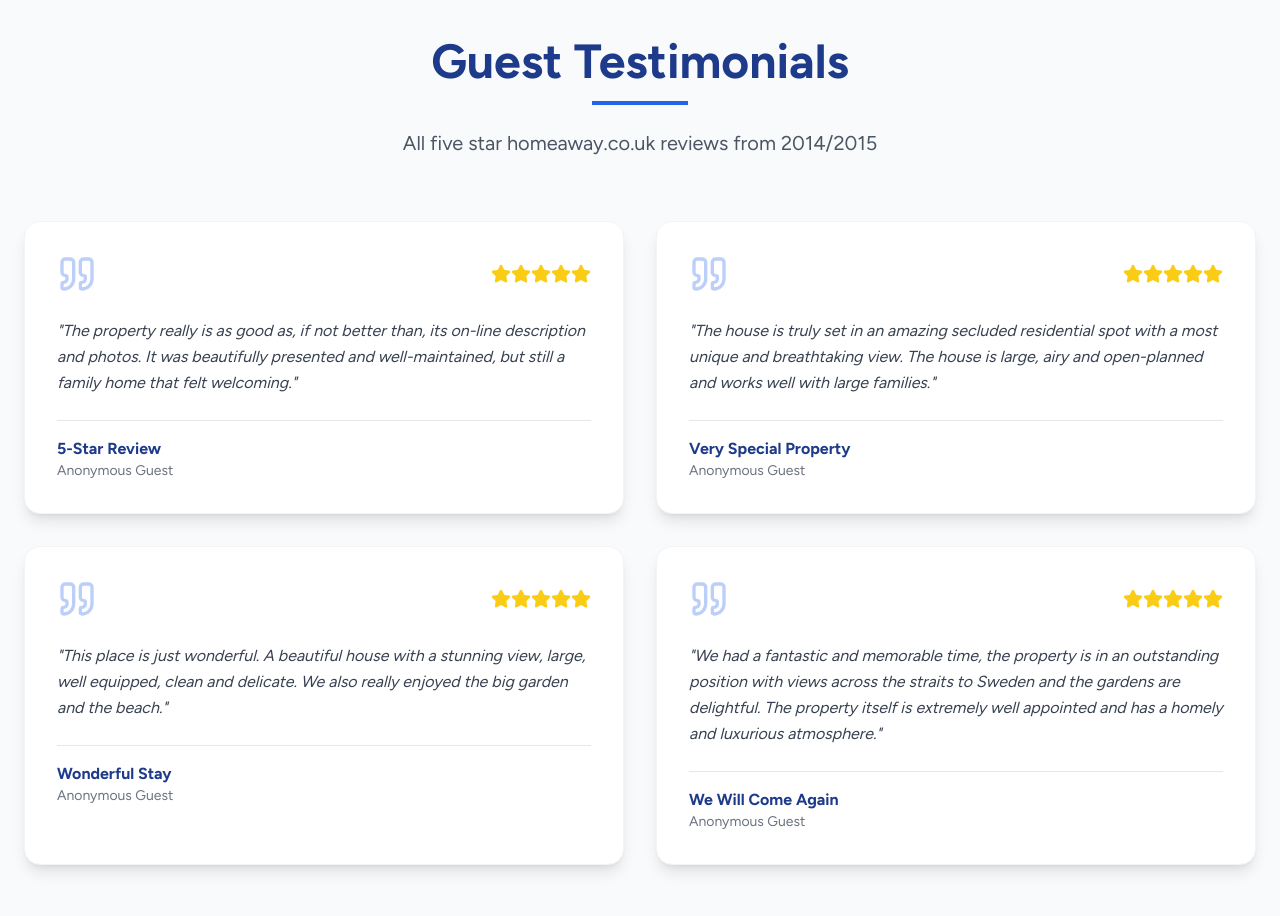
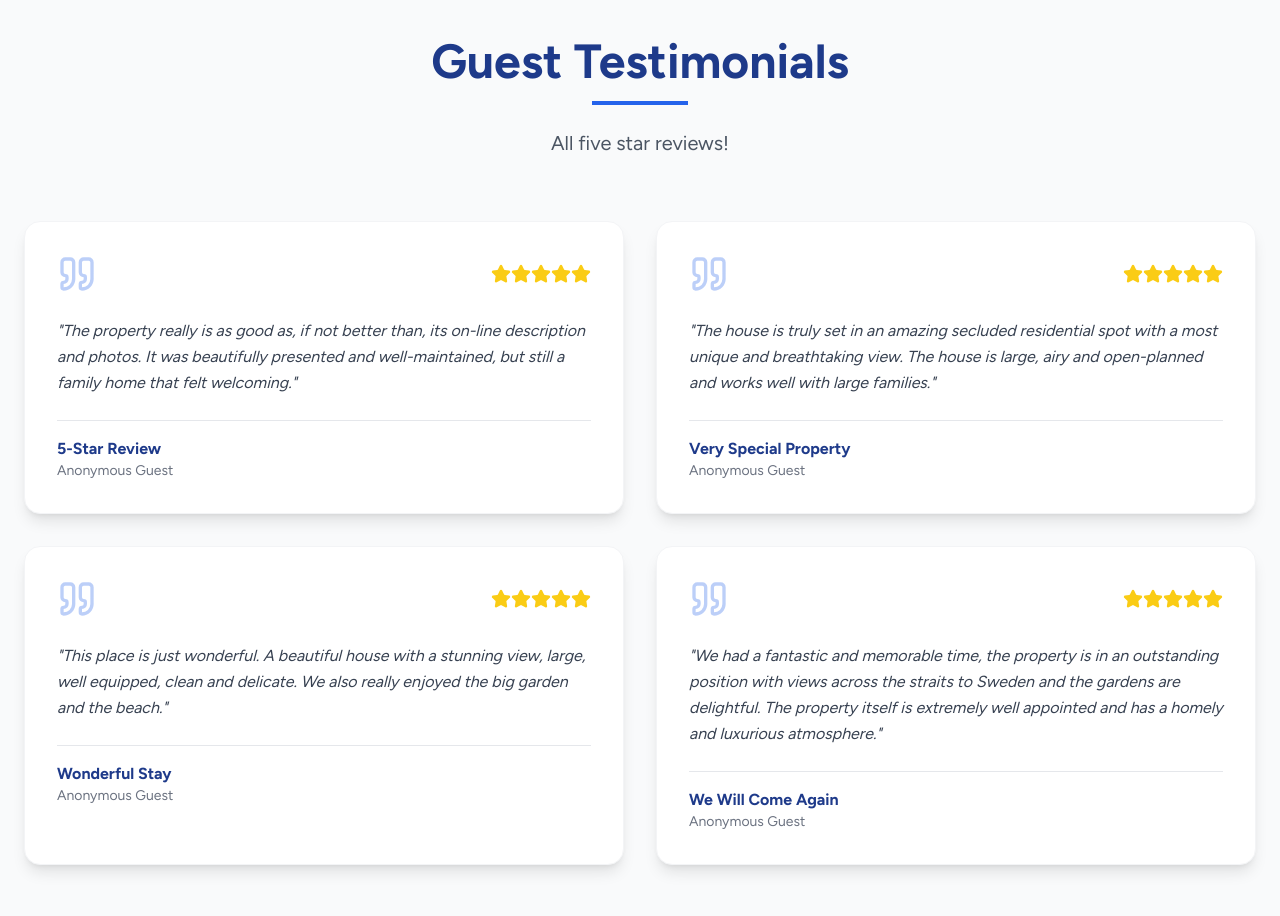
Before and after one commit to RichardMPS/danish-summer-house, a React (Vite) app: page / in a window 1280 px wide. Shown: the part 10620-11536 px from the top of the page. Built offline with nearby package versions, Linux system fonts and the light colour scheme.

Commit message:
Add real video and photos to website

```diff
--- a/src/App.jsx
+++ b/src/App.jsx
@@ -658,7 +658,7 @@ const DanishSummerHouse = () => {
             </h2>
             <div className="w-24 h-1 bg-blue-600 mx-auto mb-6"></div>
             <p className="text-xl text-gray-600">
-              All five star homeaway.co.uk reviews from 2014/2015
+              All five star reviews!
             </p>
           </div>
 
```
